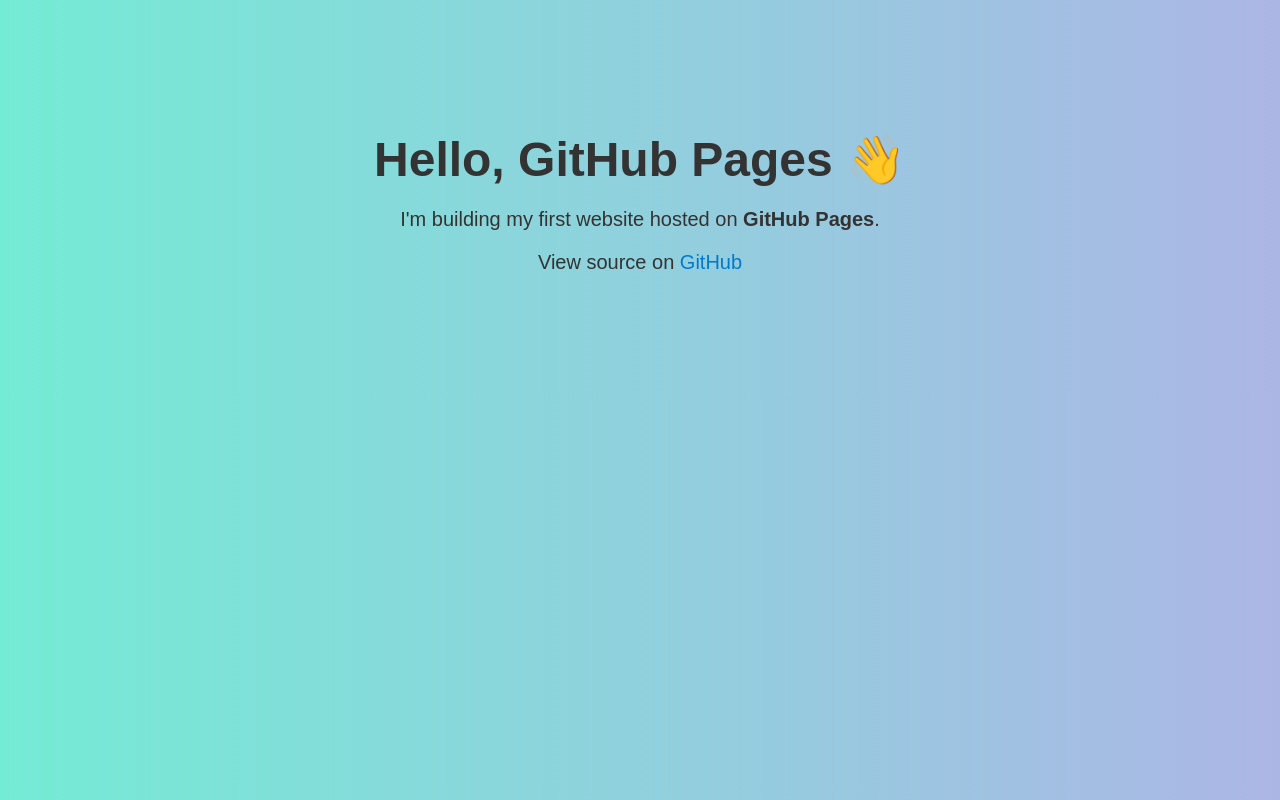
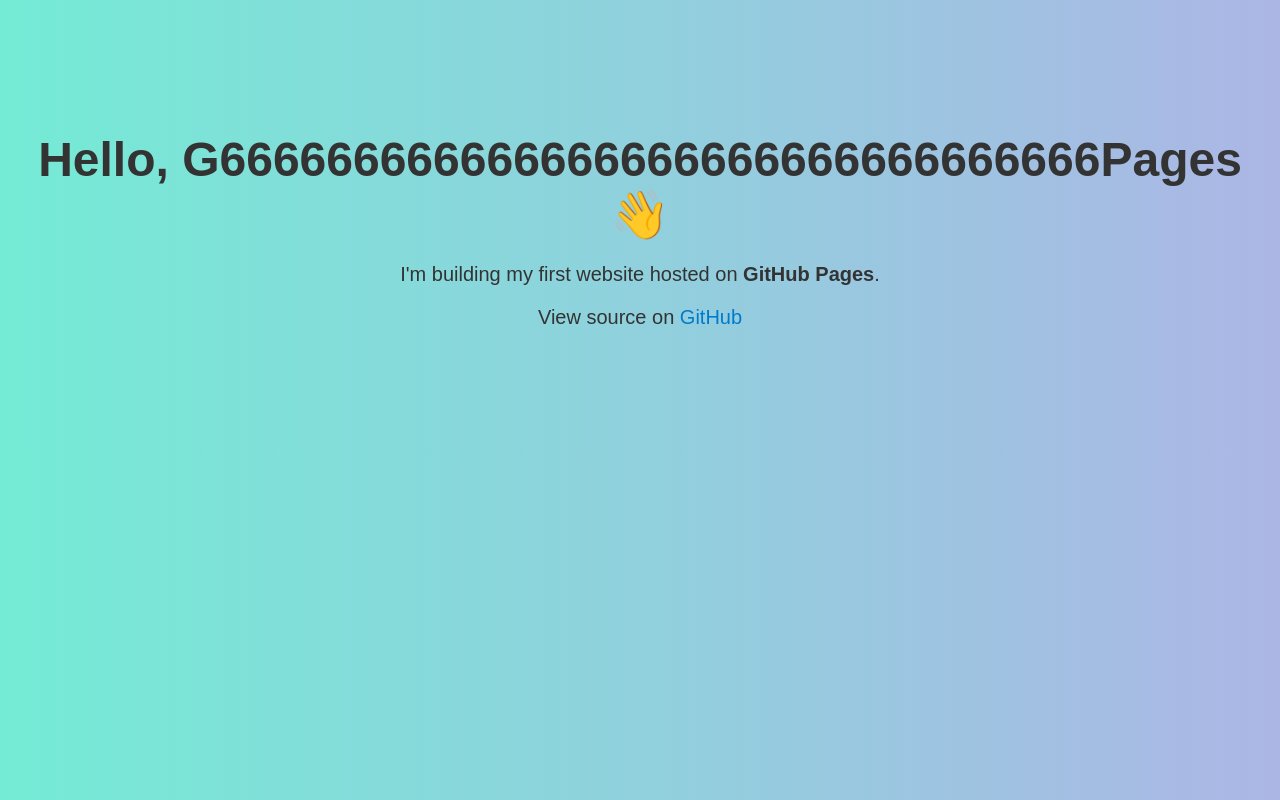
Before and after one commit to xuxinxing399/pro1, a plain HTML site: page index.html in a window 1280 px wide. Drawn offline with Linux system fonts and the light colour scheme.

Commit message:
Update index.html

```diff
--- a/index.html
+++ b/index.html
@@ -31,7 +31,7 @@
 </head>
 <body>
   <div class="container">
-    <h1>Hello, GitHub Pages 👋</h1>
+    <h1>Hello, G666666666666666666666666666666666Pages 👋</h1>
     <p>I'm building my first website hosted on <strong>GitHub Pages</strong>.</p>
     <p>View source on <a href="https://github.com/xuxinxing399/pro1" target="_blank">GitHub</a></p>
   </div>
```
